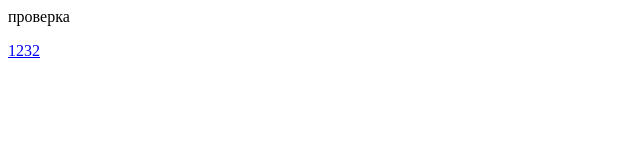
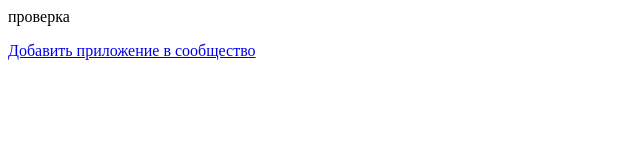
Before and after one commit to vk-skycl/vk-skycl.github.io, a plain HTML site: page index.html in a window 1280 px wide. Shown: the whole page, without its empty margins (0-640 px from the left). Drawn offline with Linux system fonts and the light colour scheme.

Commit message:
Update index.html

```diff
--- a/index.html
+++ b/index.html
@@ -1,4 +1,4 @@
 проверка
 
 
-<p><a href="https://vk-skycl.github.io/vk_app/">1232</a></p>
+<p><a href="https://vk-skycl.github.io/vk_app/">Добавить приложение в сообщество</a></p>
```
